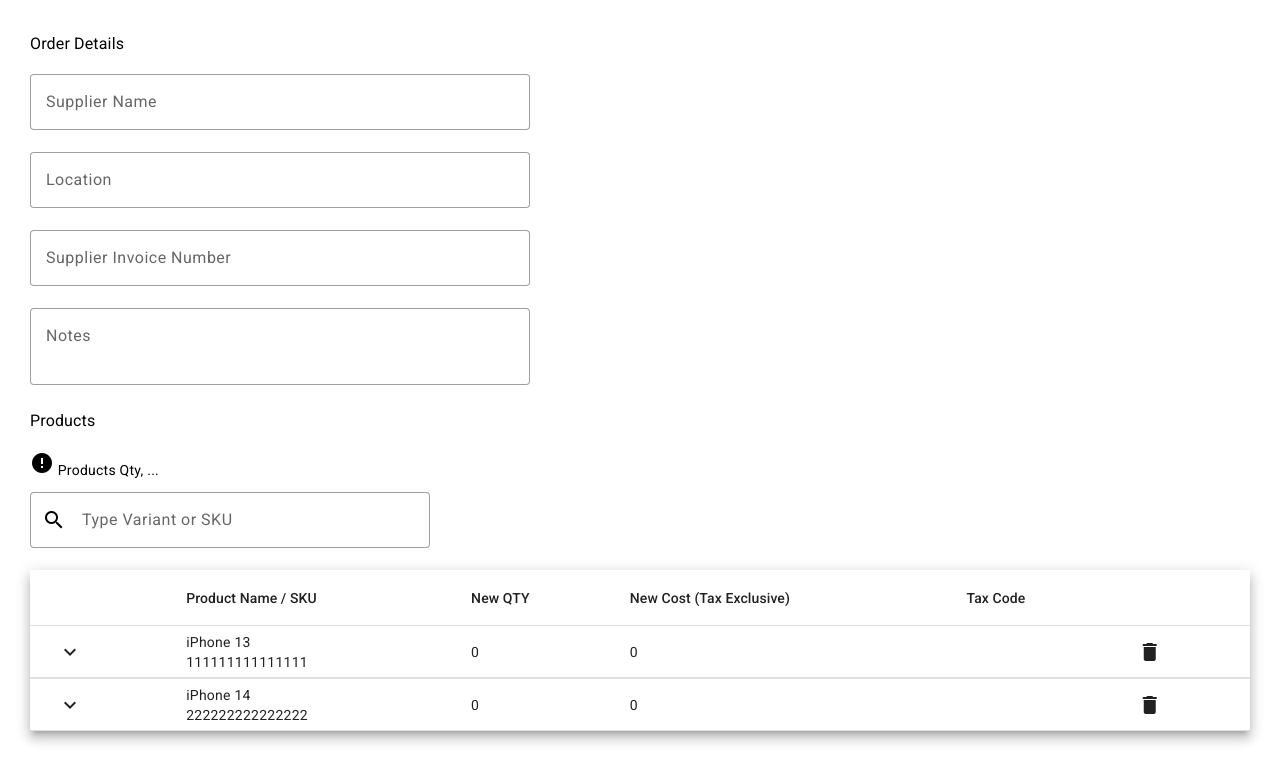
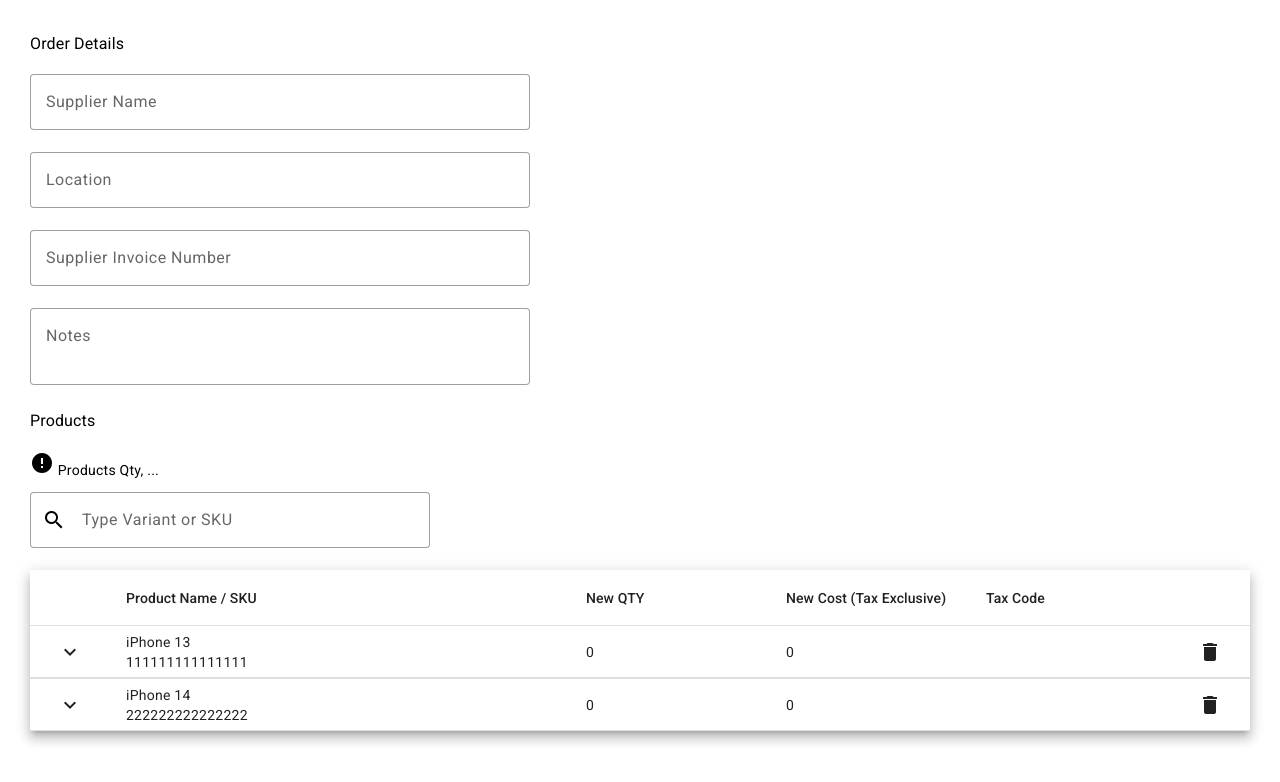
Before and after one commit to RaheelJameel/case-study, an Angular app: page / in a window 1280 px wide. Shown: the top 782 px of the page. Built offline with nearby package versions, Linux system fonts and the light colour scheme; data requests are answered from the project's data file.

Commit message:
Some progress in multi table

```diff
--- a/src/app/products/products-table/products-table.component.html
+++ b/src/app/products/products-table/products-table.component.html
@@ -13,15 +13,15 @@
           aria-label="expand row"
           (click)="
             log('click element: ', element);
-            expandedElement = expandedElement === element ? null : element;
-            log('click element: ', expandedElement);
+            element.expanded = !element.expanded;
+            log('click element.expanded: ', element.expanded);
             $event.stopPropagation()
           "
         >
-          <mat-icon *ngIf="expandedElement !== element">
+          <mat-icon *ngIf="!element.expanded">
             keyboard_arrow_down
           </mat-icon>
-          <mat-icon *ngIf="expandedElement === element">
+          <mat-icon *ngIf="element.expanded">
             keyboard_arrow_up
           </mat-icon>
         </button>
@@ -64,25 +64,30 @@
         mat-cell
         *matCellDef="let element"
         [attr.colspan]="columnsToDisplayWithExpand.length"
+        class="expand-element"
       >
         <div
           class="example-element-detail"
           [@detailExpand]="
-            element == expandedElement ? 'expanded' : 'collapsed'
+          element.expanded ? 'expanded' : 'collapsed'
           "
         >
-          <div class="example-element-diagram">
-            <div class="example-element-position">{{ element.position }}</div>
-            <div class="example-element-symbol">{{ element.symbol }}</div>
-            <div class="example-element-name">{{ element.name }}</div>
-            <div class="example-element-weight">{{ element.weight }}</div>
-          </div>
-          <div class="example-element-description">
-            {{ element.description }}
-            <span class="example-element-description-attribution">
-              -- Wikipedia
-            </span>
-          </div>
+          <table mat-table [dataSource]="dataSource" class="mat-elevation-z8">
+
+            <!--- Note that these columns can be defined in any order.
+                  The actual rendered columns are set as a property on the row definition" -->
+
+            <!-- Position Column -->
+            <ng-container matColumnDef="{{column}}" *ngFor="let column of columnsToDisplayWithExpand">
+              <th mat-header-cell *matHeaderCellDef> {{column}} </th>
+              <td mat-cell *matCellDef="let element"> {{element[column]}} </td>
+            </ng-container>
+
+            <tr mat-header-row *matHeaderRowDef="columnsToDisplayWithExpand"></tr>
+            <tr mat-row *matRowDef="let row; columns: columnsToDisplayWithExpand;"></tr>
+          </table>
+
+
         </div>
       </td>
     </ng-container>
@@ -92,8 +97,7 @@
       mat-row
       *matRowDef="let element; columns: columnsToDisplayWithExpand"
       class="example-element-row"
-      [class.example-expanded-row]="expandedElement === element"
-
+      [class.example-expanded-row]="element.expanded"
     ></tr>
     <tr
       mat-row
--- a/src/app/products/products-table/products-table.component.scss
+++ b/src/app/products/products-table/products-table.component.scss
@@ -45,3 +45,27 @@ tr.example-element-row:not(.example-expanded-row):active {
 .example-element-description-attribution {
   opacity: 0.5;
 }
+
+.expand-element {
+  padding: 0;
+}
+
+.mat-column-expand {
+  width: 80px;
+}
+
+.mat-column-newQuantity {
+  width: 200px;
+}
+
+.mat-column-newCost {
+  width: 200px;
+}
+
+.mat-column-taxCode {
+  width: 200px;
+}
+
+.mat-column-delete {
+  width: 80px;
+}
--- a/src/app/products/products-table/products-table.component.ts
+++ b/src/app/products/products-table/products-table.component.ts
@@ -19,7 +19,8 @@ export class ProductsTableComponent {
   // columnsToDisplay = ['name', 'weight', 'symbol', 'position'];
   columnsToDisplay = ['nameSku', 'newQuantity', 'newCost', 'taxCode'];
   columnsToDisplayWithExpand = ['expand', ...this.columnsToDisplay, 'delete'];
-  expandedElement: PeriodicElement | null = null;
+  columnsToDisplayInExpand = []
+  // expandedElement: PeriodicElement | null = null;
 
   log(...data: any[]) {
     console.log(...data);
```
